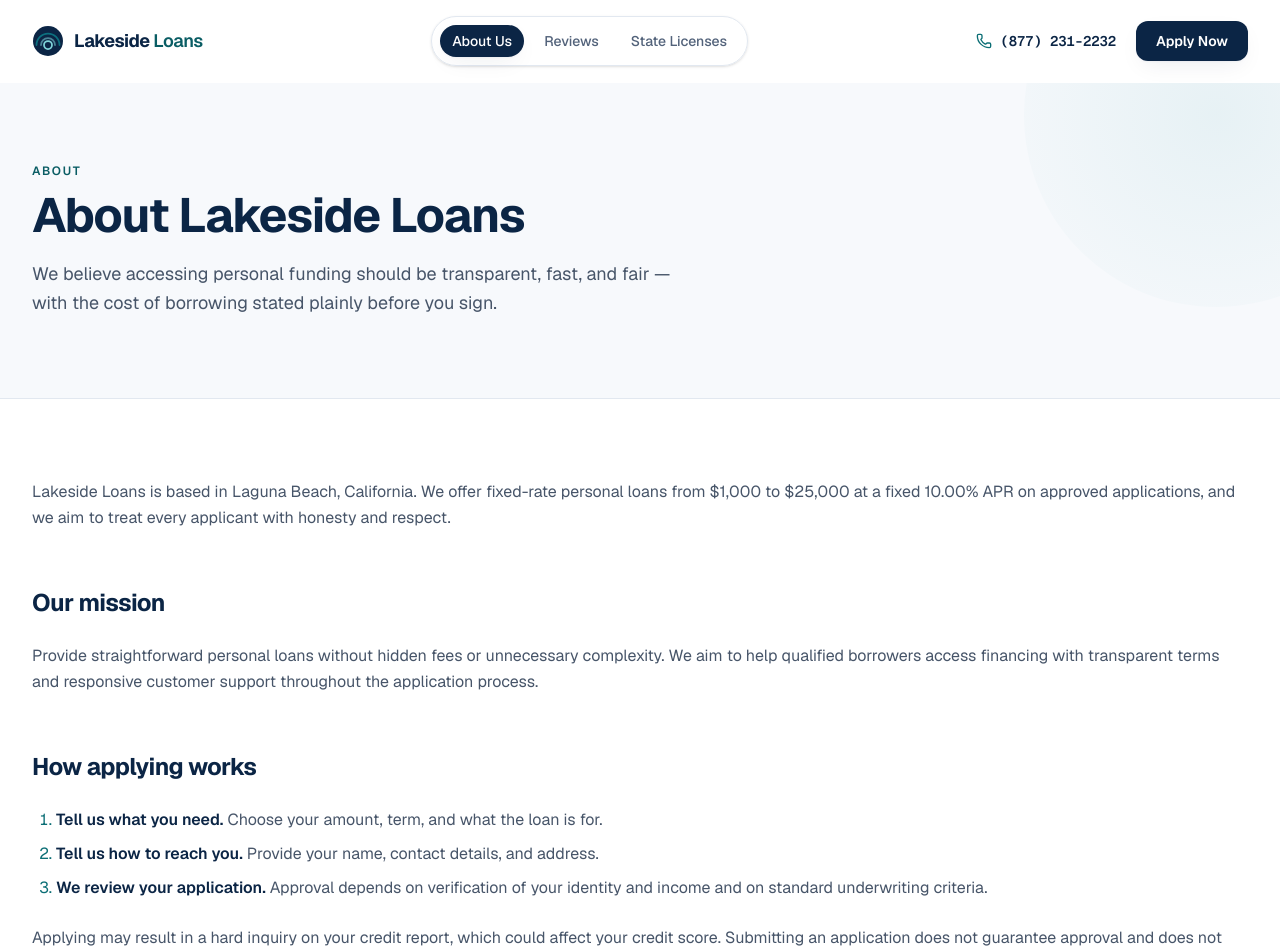
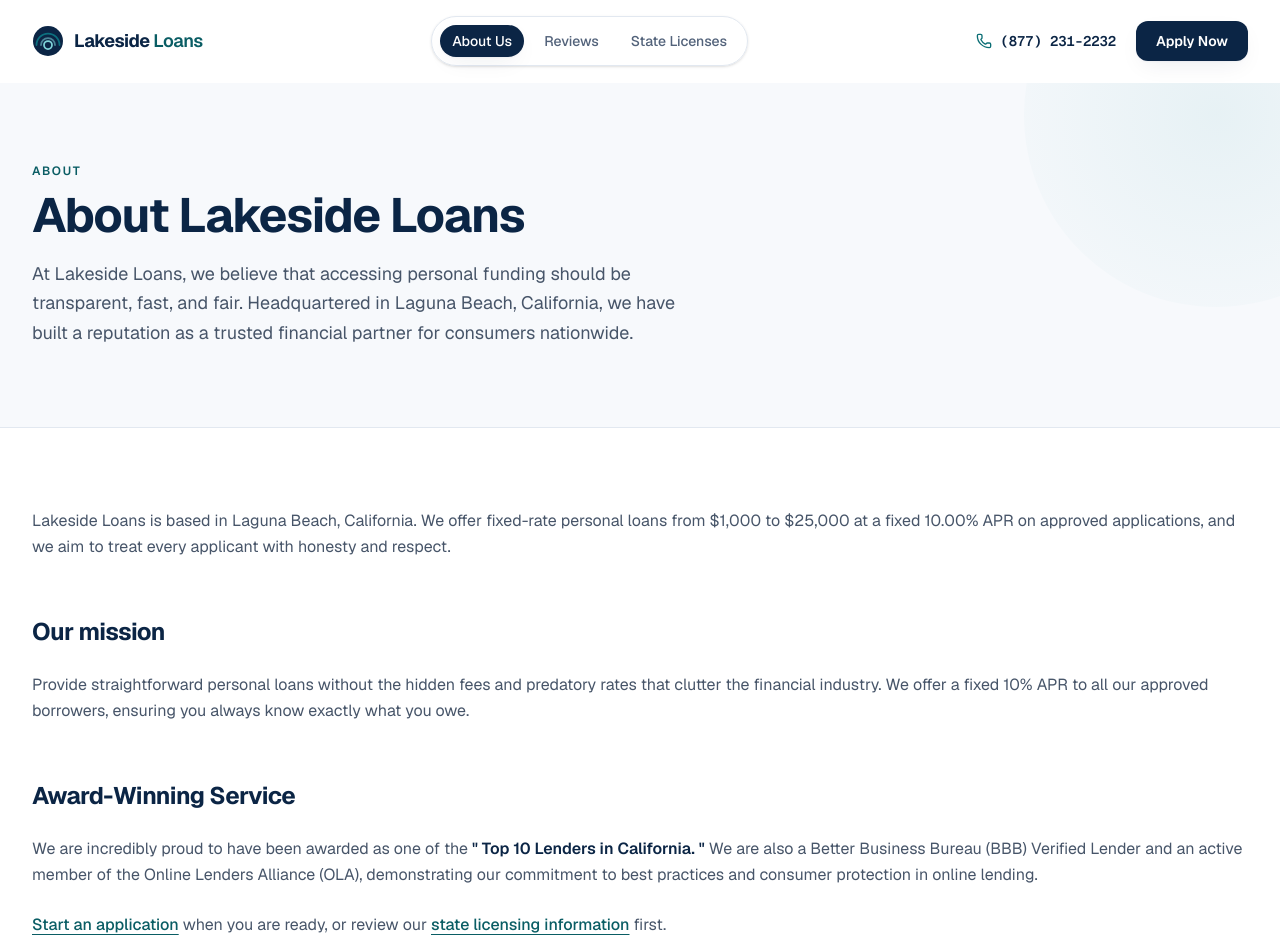
Before and after one commit to mspabitra918/lakeside-loans-frontend, a Next.js app: page /about in a window 1280 px wide. Shown: the top 952 px of the page. Built offline with nearby package versions, Linux system fonts and the light colour scheme.

Commit message:
Refactor :

```diff
--- a/src/app/about/page.tsx
+++ b/src/app/about/page.tsx
@@ -3,7 +3,12 @@
 import { PageShell } from "@/src/components/PageShell";
 import { ContactCard } from "@/src/components/ContactCard";
 import { COMPANY } from "@/src/lib/company";
-import { APR, MAX_LOAN_AMOUNT, MIN_LOAN_AMOUNT, usdWhole } from "@/src/lib/loan";
+import {
+  APR,
+  MAX_LOAN_AMOUNT,
+  MIN_LOAN_AMOUNT,
+  usdWhole,
+} from "@/src/lib/loan";
 import { ROUTES } from "@/src/lib/navigation";
 
 export const metadata: Metadata = {
@@ -25,31 +30,33 @@
       title="About Lakeside Loans"
       intro={
         <p>
-          We believe accessing personal funding should be transparent, fast, and
-          fair — with the cost of borrowing stated plainly before you sign.
+          At Lakeside Loans, we believe that accessing personal funding should
+          be transparent, fast, and fair. Headquartered in Laguna Beach,
+          California, we have built a reputation as a trusted financial partner
+          for consumers nationwide.
         </p>
       }
     >
       <p>
         {COMPANY.name} is based in Laguna Beach, California. We offer fixed-rate
         personal loans from {usdWhole.format(MIN_LOAN_AMOUNT)} to{" "}
-        {usdWhole.format(MAX_LOAN_AMOUNT)} at a fixed{" "}
-        {(APR * 100).toFixed(2)}% APR on approved applications, and we aim to
-        treat every applicant with honesty and respect.
+        {usdWhole.format(MAX_LOAN_AMOUNT)} at a fixed {(APR * 100).toFixed(2)}%
+        APR on approved applications, and we aim to treat every applicant with
+        honesty and respect.
       </p>
 
       <h2>Our mission</h2>
 
       <p>
-        Provide straightforward personal loans without hidden fees or
-        unnecessary complexity. We aim to help qualified borrowers access
-        financing with transparent terms and responsive customer support
-        throughout the application process.
+        Provide straightforward personal loans without the hidden fees and
+        predatory rates that clutter the financial industry. We offer a fixed
+        10% APR to all our approved borrowers, ensuring you always know exactly
+        what you owe.
       </p>
 
-      <h2>How applying works</h2>
+      <h2>Award-Winning Service</h2>
 
-      <ol>
+      {/* <ol>
         <li>
           <strong>Tell us what you need.</strong> Choose your amount, term, and
           what the loan is for.
@@ -63,14 +70,14 @@
           verification of your identity and income and on standard underwriting
           criteria.
         </li>
-      </ol>
+      </ol> */}
 
       <p>
-        Applying may result in a hard inquiry on your credit report, which could
-        affect your credit score. Submitting an application does not guarantee
-        approval and does not obligate you to accept a loan. If approved, your
-        specific rate, term, and monthly payment are disclosed in your loan
-        agreement before you sign.
+        We are incredibly proud to have been awarded as one of the{" "}
+        <strong>" Top 10 Lenders in California. "</strong> We are also a Better
+        Business Bureau (BBB) Verified Lender and an active member of the Online
+        Lenders Alliance (OLA), demonstrating our commitment to best practices
+        and consumer protection in online lending.
       </p>
 
       <p>
@@ -82,7 +89,7 @@
 
       <h2>Contact our team</h2>
 
-      <ContactCard note="Please do not send account numbers, your Social Security number, or other sensitive information by email." />
+      <ContactCard />
     </PageShell>
   );
 }
```
